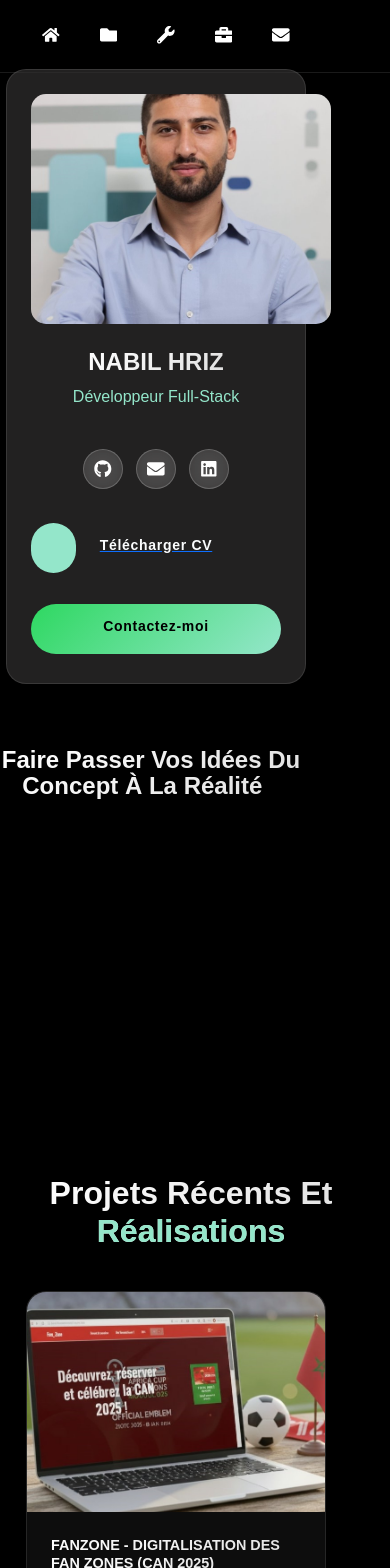
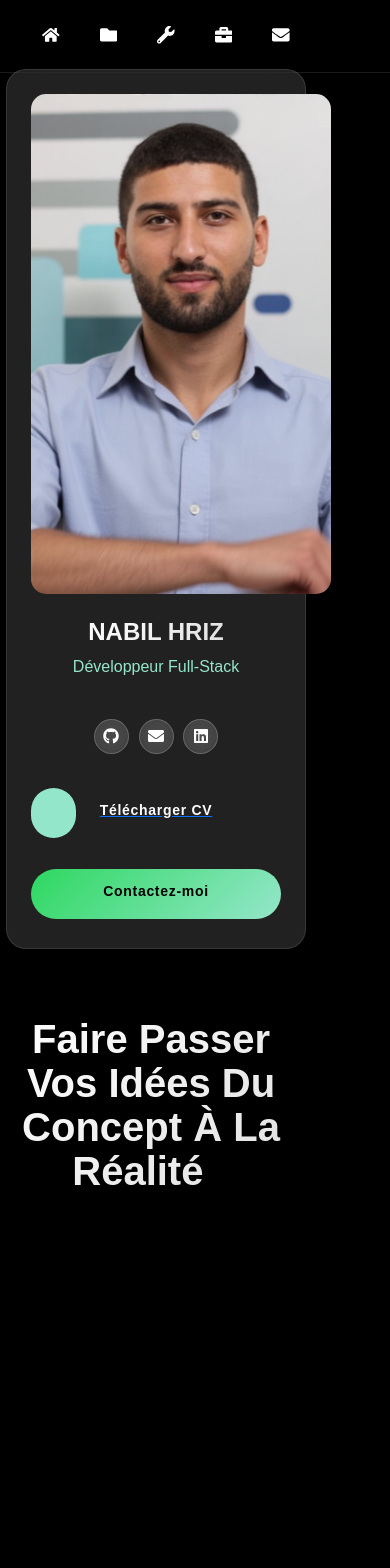
Before and after one commit to NABIL-HRIZ/portfolio, a React (Vite) app: page / in a window 390 px wide. Shown: the top 1568 px of the page. Built offline with nearby package versions, Linux system fonts and the light colour scheme.

Commit message:
update MyDiplomes section

```diff
--- a/src/styles/Faq.css
+++ b/src/styles/Faq.css
@@ -148,76 +148,3 @@
   margin: 0;
   padding-left: 4rem;
 }
-
-
-@media (max-width: 768px) {
-  .faq-section {
-    padding: 3rem 1rem;
-    min-height: auto;
-    margin-left: -20px;
-    margin-top: 0;
-    display: block;
-  }
-
-  .faq-container {
-    max-width: 100%;
-    padding: 0;
-  }
-
-  .section-faqs-title {
-    font-size: 2rem;
-    margin-bottom: 1.5rem;
-    margin-left: -800px !important;
-  }
-
-  .faq-content {
-    max-width: 100%;
-  }
-
-  .faq-accordion-item {
-    width: 320px;
-    margin-left: 55px !important;
-    border-radius: 12px;
-  }
-
-  .faq-accordion-header button {
-    padding: 0.3rem !important;
-  }
-
-  .question-header {
-    gap: 0.8rem;
-    align-items: flex-start;
-    padding: 1rem;
-  }
-
-  .question-icon {
-    width: 40px;
-    height: 40px;
-    font-size: 1rem;
-    flex-shrink: 0;
-    margin-top: 0.2rem;
-  }
-
-  .question-text {
-    font-size: 1rem;
-    line-height: 1.3;
-  }
-
-  .faq-accordion-header button::after {
-    width: 35px !important;
-    height: 35px !important;
-    margin-left: 0.5rem;
-  }
-
-  .faq-accordion-body {
-    padding: 0.5rem 1rem !important;
-    font-size: 0.9rem;
-    line-height: 1.5;
-    margin-top: 0.5rem;
-  }
-
-  .answer-content p {
-    padding-left: 0;
-    margin: 0;
-  }
-}
--- a/src/styles/HeroSection.css
+++ b/src/styles/HeroSection.css
@@ -230,7 +230,7 @@
 
 @media (max-width: 768px) {
   .social-icons {
-    gap: 0.8rem;
+    gap: 0.8rem !important;
   }
 
   .social-link {
@@ -245,16 +245,16 @@
 
 @media (max-width: 480px) {
   .social-icons {
-    gap: 0.6rem;
+    gap: 0.6rem !important;
   }
 
   .social-link {
-    width: 35px;
-    height: 35px;
+    width: 35px !important;
+    height: 35px !important;
   }
 
   .social-icon {
-    font-size: 1rem;
+    font-size: 1rem !important;
   }
 }
 
@@ -411,53 +411,53 @@
 
 @media (max-width: 968px) {
   .hero-left {
-    position: relative;
-    top: 0;
-    width: 100%;
-    margin-bottom: 2rem;
+    position: relative !important;
+    top: 0 !important;
+    width: 100% !important;
+    margin-bottom: 2rem !important;
   }
 
   .hero-right {
-    margin-left: 0;
-    text-align: center;
+    margin-left: 0 !important;
+    text-align: center !important;
   }
 
   .hero-title {
-    font-size: 2.5rem;
+    font-size: 2.5rem !important;
   }
 }
 
 
 @media (max-width: 768px) {
   .hero-section {
-    min-height: auto;
-    padding: 1rem;
-    flex-direction: column;
+    min-height: auto !important;
+    padding: 1rem !important;
+    flex-direction: column !important;
     margin-right:800px !important;
   }
 
   .hero-container {
-    flex-direction: column;
-    gap: 2rem;
+    flex-direction: column !important;
+    gap: 2rem !important;
   }
 
   .hero-left {
-    position: relative;
-    top: 0;
-    left:-10px;
-    width: 100%;
-    margin-bottom: 1rem;
+    position: relative !important;
+    top: 0 !important;
+    left:-10px !important;
+    width: 100% !important;
+    margin-bottom: 1rem!important;
   }
 
   .profile-card {
-    padding: 1.5rem;
-    margin: 0 auto;
+    padding: 1.5rem !important;
+    margin: 0 auto !important;
     width:300px !important;
   }
 
   .profile-image {
-    margin: 0 auto 1.5rem auto;
-    height: 500px;
+    margin: 0 auto 1.5rem auto !important;
+    height: 500px !important;
   }
 
   .profile-img {
@@ -465,25 +465,25 @@
   }
 
   .profile-card-name {
-    font-size: 1.5rem;
+    font-size: 1.5rem !important;
   }
 
   .profile-card-title {
-    font-size: 1rem;
+    font-size: 1rem !important;
   }
 
   .profile-actions {
-    flex-direction: column;
-    gap: 0.8rem;
+    flex-direction: column !important;
+    gap: 0.8rem !important;
   }
 
 
   .hero-right {
-    margin-left:-15px;
-    max-width: 100%;
-    text-align: center;
-    gap: 1.5rem;
-    margin-top:20px;
+    margin-left:-15px !important;
+    max-width: 100% !important;
+    text-align: center !important;
+    gap: 1.5rem !important;
+    margin-top:20px !important;
   }
 
   .hero-title {
@@ -527,10 +527,10 @@
 
 @media (max-width: 768px) {
   .profile-actions {
-    flex-direction: column;
-    align-items: center;
-    gap: 1rem;
-    width: 100%;
+    flex-direction: column !important;
+    align-items: center !important;
+    gap: 1rem !important;
+    width: 100% !important;
   }
 
   .cta, .cta-reverse {
--- a/src/styles/Mydiplomes.css
+++ b/src/styles/Mydiplomes.css
@@ -109,7 +109,7 @@
 .diplomes-grid {
   display: flex;
   flex-direction: column;
-  gap: 3rem;
+  gap: 3rem !important;
   position: relative;
 }
 
@@ -137,14 +137,14 @@
 }
 
 .card-content {
-  background: rgba(255, 255, 255, 0.05);
-  backdrop-filter: blur(20px);
-  border: 1px solid rgba(255, 255, 255, 0.1);
-  border-radius: 20px;
-  padding: 2.5rem;
-  position: relative;
-  transition: all 0.4s ease;
-  overflow: hidden;
+  background: rgba(255, 255, 255, 0.05) !important;
+  backdrop-filter: blur(20px) !important;
+  border: 1px solid rgba(255, 255, 255, 0.1) !important;
+  border-radius: 20px !important;
+  padding: 2.5rem !important;
+  position: relative !important;
+  transition: all 0.4s ease !important;
+  overflow: hidden !important;
 }
 
 
@@ -165,19 +165,20 @@
   color: white;
   border: 4px solid #0a0a0a;
   z-index: 3;
-  margin-top:40px;
+  margin-top:50px !important;
 }
 
 .card-header {
   text-align: center;
-  margin-top:60px;
+  margin-top:60px !important;
 
 }
 
 .etablissement {
   font-size: 1.3rem;
   font-weight: 700;
-  margin-bottom: 0.5rem;
+  margin-bottom:20px !important;
+  margin-bottom: 0.5rem ;
   background: linear-gradient(135deg, #ffffff 0%, #e0e0e0 100%);
   -webkit-background-clip: text;
   -webkit-text-fill-color: transparent;
@@ -192,7 +193,8 @@
   font-size: 0.9rem;
   font-weight: 600;
   border: 1px solid rgba(16, 185, 129, 0.3);
-  margin-top: 15px !important;
+  margin-bottom:30px !important;
+
 }
 
 .card-body {
@@ -202,7 +204,8 @@
 .diplome {
   font-size: 1.1rem;
   font-weight: 600;
-  margin-bottom: 1rem;
+  margin-bottom:20px !important;
+  margin-top: 20px;
   color: #ffffff;
   line-height: 1.4;
 }
@@ -373,7 +376,7 @@ html {
 
   .periode {
     font-size: 0.8rem;
-    padding: 0.3rem 0.8rem;
+    padding: 0.3rem 0.8rem !important;
   }
 
   .diplome {
```
